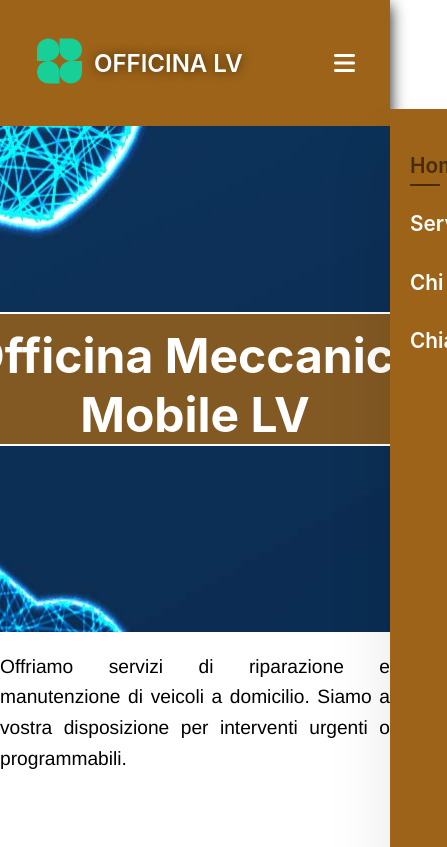
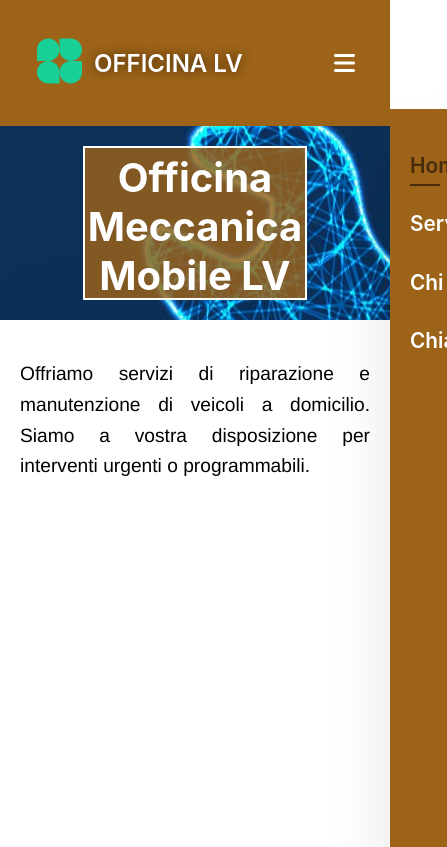
Before and after one commit to aldoademi/Officina_LV, a React (Create React App) app: page / in a window 390 px wide. Shown: the whole page, 447 px wide, since content can reach past the window. Built offline with nearby package versions, Linux system fonts and the light colour scheme.

Commit message:
Integrato stile home per dispositivi mobili

```diff
--- a/src/styles/home.css
+++ b/src/styles/home.css
@@ -38,10 +38,34 @@ h1 {
   color: #fff;
 }
 
-/* p {
-  font-size: 1.2rem;
-  text-align: center;
-  line-height: 1.5;
-  max-width: 600px;
-  margin-bottom: 40px;
-} */
+@media (max-width: 768px) {
+  .home {
+    background-position: center center;
+    height: auto;
+    padding: 20px;
+  }
+
+  .titolo {
+    background-color: rgba(156, 99, 25, 0.829);
+    border: 2px solid #fff;
+    width: 220px; /* Imposta la larghezza del box di testo */
+    height: 150px; /* Imposta l'altezza del box di testo */
+    display: flex;
+    align-items: center; /* Centra il testo verticalmente */
+    justify-content: center;
+  }
+
+  h1 {
+    font-size: 2.5rem;
+  }
+
+  .paragrafo {
+    display: flex;
+    justify-content: center;
+    text-align: center;
+    margin-bottom: 40px;
+    font-family: "Helvetica Neue", Arial, sans-serif;
+    font-size: 1.5rem;
+    margin: 20px;
+  }
+}
```
